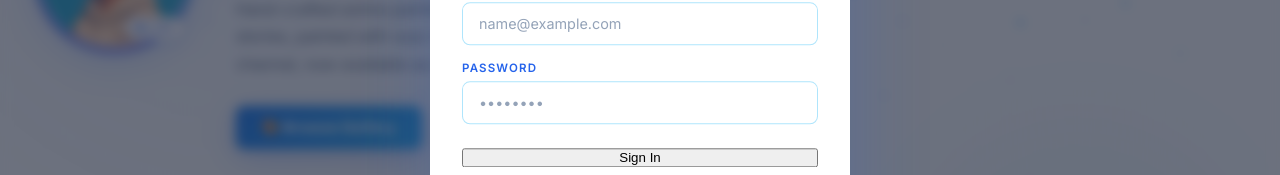
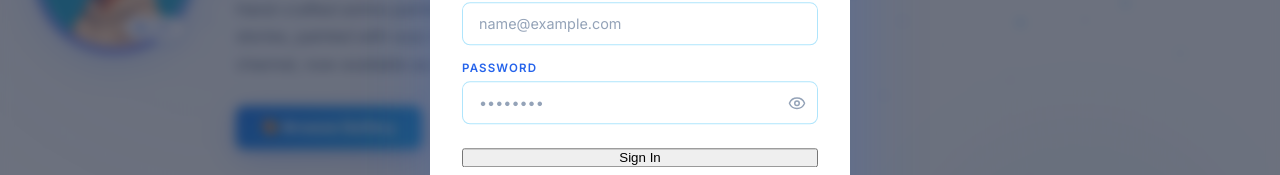
Before and after one commit to sumit-sagar0/ankit-frontend, a Next.js app: page / in a window 1280 px wide. Both pictures are taken after a click on the button 1210 px from the left and 730 px from the top of the page. Shown: the part 348-523 px from the top of the page. Built offline with nearby package versions, Linux system fonts and the light colour scheme; no server answers.

Commit message:
Add show/hide password toggle to UserAuthModal

```diff
--- a/src/components/UserAuthModal.jsx
+++ b/src/components/UserAuthModal.jsx
@@ -1,6 +1,7 @@
 import React, { useState, useEffect } from 'react';
 import axios from 'axios';
 import { API_URL } from '../config/env';
+import { Eye, EyeOff } from 'lucide-react';
 
 /* ═══════════════════════════════════════════════════════════════════════════
    UserAuthModal
@@ -15,6 +16,7 @@ export default function UserAuthModal({ isOpen, onClose, onSuccess }) {
   const [isLogin, setIsLogin] = useState(true);
   const [loading, setLoading] = useState(false);
   const [error, setError] = useState('');
+  const [showPass, setShowPass] = useState(false);
 
   const [form, setForm] = useState({
     name: '',
@@ -147,11 +149,25 @@ export default function UserAuthModal({ isOpen, onClose, onSuccess }) {
 
             <div>
               <label className="studio-label" style={{ marginTop: 0 }}>Password</label>
-              <input
-                name="password" type="password" className="studio-input" required minLength="6"
-                placeholder="••••••••" value={form.password} onChange={handleChange}
-                disabled={loading}
-              />
+              <div style={{ position: 'relative' }}>
+                <input
+                  name="password" type={showPass ? "text" : "password"} className="studio-input" required minLength="6"
+                  placeholder="••••••••" value={form.password} onChange={handleChange}
+                  disabled={loading}
+                  style={{ paddingRight: 40 }}
+                />
+                <button
+                  type="button"
+                  onClick={() => setShowPass(!showPass)}
+                  style={{
+                    position: 'absolute', right: 12, top: '50%', transform: 'translateY(-50%)',
+                    background: 'none', border: 'none', color: 'var(--slate-400)',
+                    cursor: 'pointer', display: 'flex', alignItems: 'center', padding: 0
+                  }}
+                >
+                  {showPass ? <EyeOff size={18} /> : <Eye size={18} />}
+                </button>
+              </div>
             </div>
 
             <button
```
